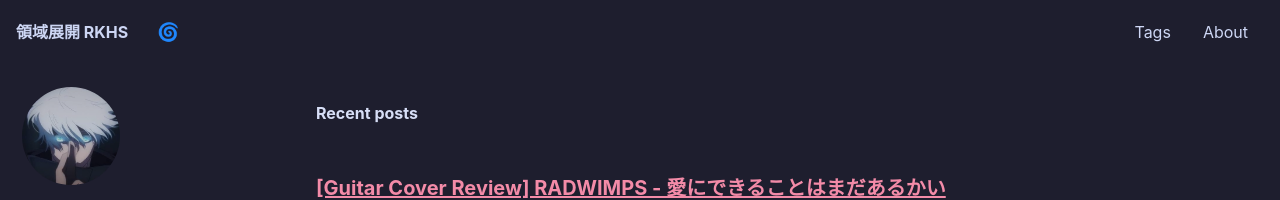
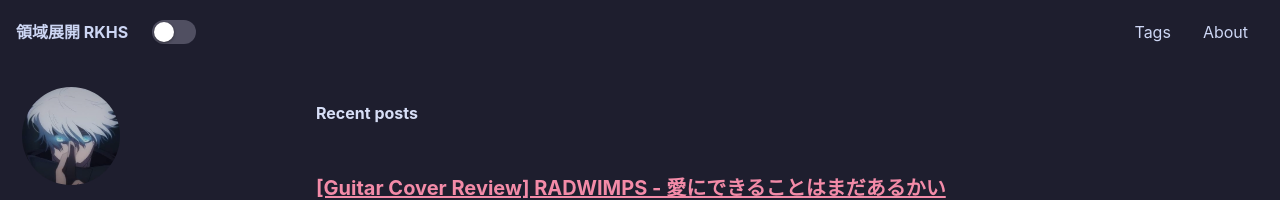
Before and after one commit to ml-bean/ml-bean.github.io, a Jekyll site: the page built from index.html, in a window 1280 px wide. Shown: the top 200 px of the page. Built offline with Jekyll 4.4.1, drawn with Linux system fonts in a browser that asks for light colours; cached includes are drawn as plain includes; the list of posts is cut into pages by our own code.

Commit message:
Restyle domain expansion toggle as a switch, use image background
Replace the circular emoji button with an iOS-style switch (role=switch,
aria-checked). Toggling on now swaps the background to
02_infinite_void_bg.webp (dimmed with a dark overlay for text
readability) instead of a plain gradient.

```diff
--- a/_includes/masthead.html
+++ b/_includes/masthead.html
@@ -12,9 +12,11 @@
           {{ site.masthead_title | default: site.title | escape_once | strip }}
           {% if site.subtitle %}<span class="site-subtitle">{{ site.subtitle | escape_once | strip }}</span>{% endif %}
         </a>
-        <button id="domain-expansion-toggle" class="domain-toggle" type="button" aria-pressed="false" title="領域展開">
+        <button id="domain-expansion-toggle" class="domain-toggle" type="button" role="switch" aria-checked="false" title="領域展開">
           <span class="visually-hidden">영역전개 토글</span>
-          <span class="domain-toggle__icon" aria-hidden="true">🌀</span>
+          <span class="domain-toggle__track">
+            <span class="domain-toggle__thumb"></span>
+          </span>
         </button>
         <ul class="visible-links">
           {%- for link in site.data.navigation.main -%}
--- a/_sass/minimal-mistakes/_domain-expansion.scss
+++ b/_sass/minimal-mistakes/_domain-expansion.scss
@@ -9,44 +9,71 @@ html {
 .domain-toggle {
   display: inline-flex;
   align-items: center;
-  justify-content: center;
   margin-inline-start: 0.5em;
-  width: 2rem;
-  height: 2rem;
-  flex: none;
-  border: 1px solid $border-color;
-  border-radius: 50%;
+  padding: 0;
+  border: none;
   background: transparent;
   cursor: pointer;
-  transition: transform 0.4s ease, box-shadow 0.3s ease, border-color 0.3s ease;
+  flex: none;
 
-  &:hover {
-    border-color: #9d4edd;
-    box-shadow: 0 0 12px rgba(157, 78, 221, 0.6);
+  &__track {
+    position: relative;
+    display: inline-block;
+    width: 2.75rem;
+    height: 1.5rem;
+    border-radius: 999px;
+    background: rgba(140, 139, 161, 0.45);
+    transition: background-color 0.3s ease, box-shadow 0.3s ease;
   }
 
-  &__icon {
-    font-size: 1.1rem;
-    line-height: 1;
-    display: inline-block;
-    transition: transform 0.6s ease;
+  &__thumb {
+    position: absolute;
+    top: 0.125rem;
+    inset-inline-start: 0.125rem;
+    width: 1.25rem;
+    height: 1.25rem;
+    border-radius: 50%;
+    background: #fff;
+    box-shadow: 0 1px 3px rgba(0, 0, 0, 0.4);
+    transition: transform 0.3s ease, background-color 0.3s ease;
   }
 
-  &[aria-pressed="true"] {
-    border-color: #9d4edd;
-    box-shadow: 0 0 14px rgba(157, 78, 221, 0.8);
+  &:hover .domain-toggle__track {
+    background: #8c8ba1;
+  }
 
-    .domain-toggle__icon {
-      transform: rotate(180deg);
+  &[aria-checked="true"] {
+    .domain-toggle__track {
+      background: #9d4edd;
+      box-shadow: 0 0 10px rgba(157, 78, 221, 0.7);
+    }
+
+    .domain-toggle__thumb {
+      transform: translateX(1.25rem);
+      background: #1a0033;
+    }
+
+    &:hover .domain-toggle__track {
+      background: #ab5cea;
     }
   }
 }
 
 /* Persistent "expanded" background state */
 html.domain-expanded {
-  background-color: #0d0221;
-  background-image: radial-gradient(ellipse at center, #2b1055 0%, #0d0221 55%, #030014 100%);
+  background-color: #030014;
+  background-image:
+    linear-gradient(rgba(3, 0, 20, 0.7), rgba(3, 0, 20, 0.7)),
+    url("/assets/images/02_infinite_void_bg.webp");
+  background-size: cover;
+  background-position: center;
+  background-repeat: no-repeat;
   background-attachment: fixed;
+
+  @media (max-width: 768px) {
+    // fixed backgrounds are unreliable on mobile Safari
+    background-attachment: scroll;
+  }
 }
 
 /* One-shot activation burst overlay */
@@ -88,8 +115,8 @@ html.domain-expanded {
 }
 
 @media (prefers-reduced-motion: reduce) {
-  .domain-toggle,
-  .domain-toggle__icon,
+  .domain-toggle__track,
+  .domain-toggle__thumb,
   html,
   html.domain-expanded,
   .domain-flash-overlay,
--- a/assets/js/domain-expansion.js
+++ b/assets/js/domain-expansion.js
@@ -9,7 +9,7 @@
 
   function setState(expanded) {
     document.documentElement.classList.toggle("domain-expanded", expanded);
-    btn.setAttribute("aria-pressed", expanded ? "true" : "false");
+    btn.setAttribute("aria-checked", expanded ? "true" : "false");
   }
 
   function spawnFlash() {
@@ -28,7 +28,7 @@
     }, 1500);
   }
 
-  btn.setAttribute("aria-pressed", isExpanded() ? "true" : "false");
+  btn.setAttribute("aria-checked", isExpanded() ? "true" : "false");
 
   btn.addEventListener("click", function () {
     var next = !isExpanded();
```
Also changed, not shown: assets/images/02_infinite_void_bg.webp (added).
